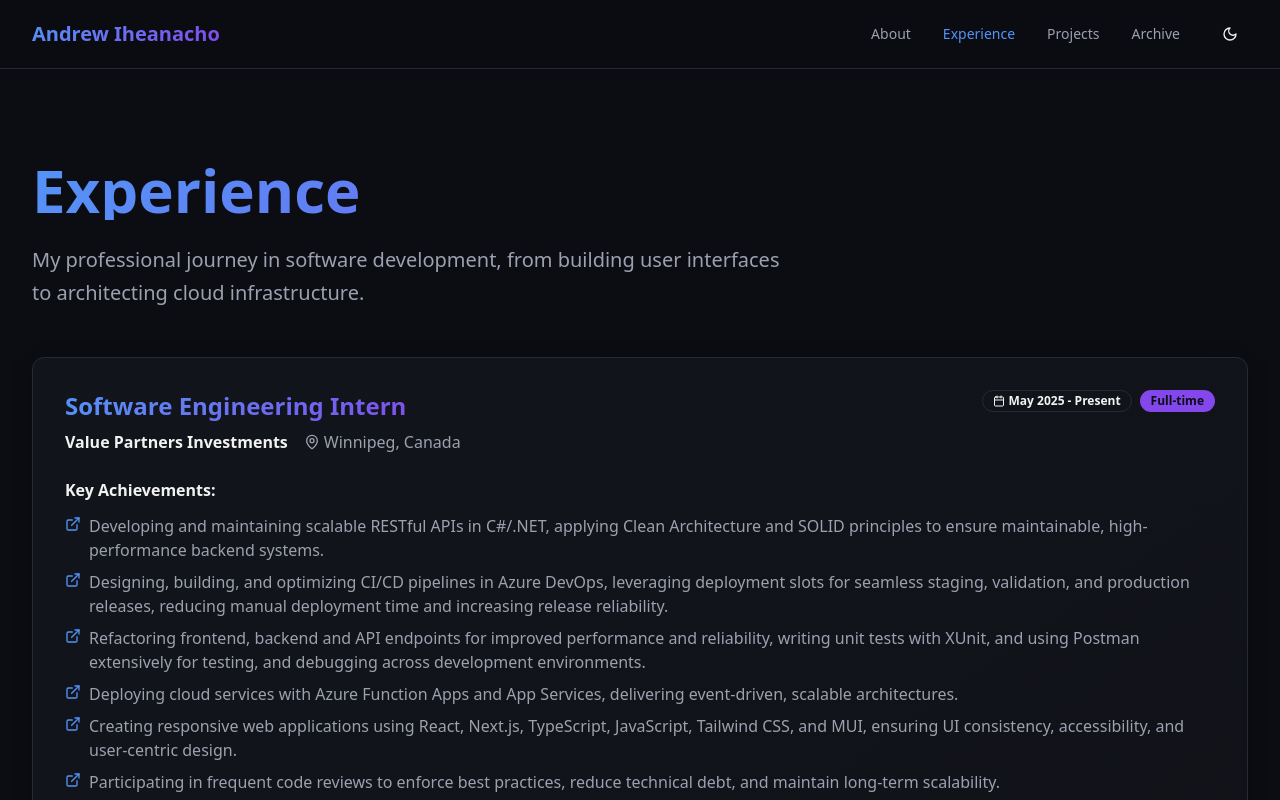
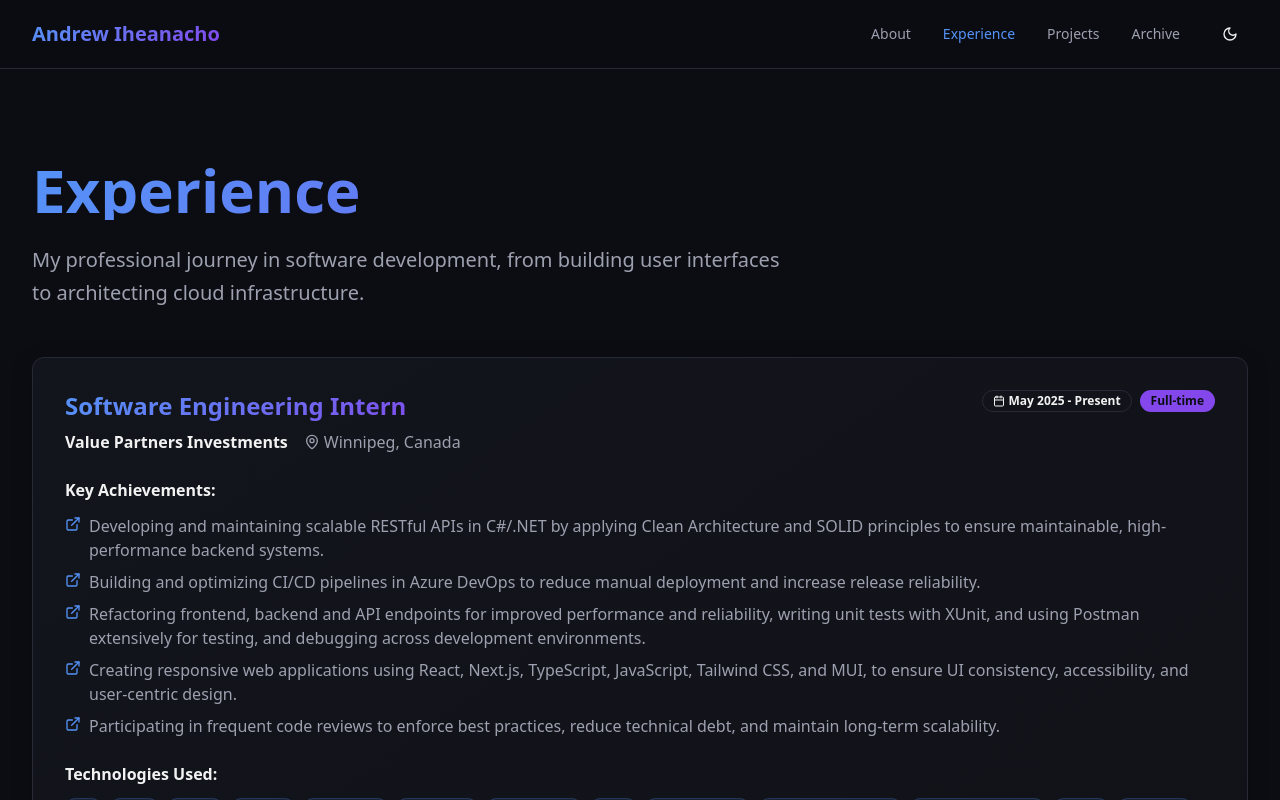
Before and after one commit to Andrew-Ih/Dev_Portfolio, a React (Vite) app in the folder dev-portfolio/: page /experience in a window 1280 px wide. Both pictures are taken after a click on the button "View My Work". Shown: the top 800 px of the page. Built offline with nearby package versions, Linux system fonts and the light colour scheme.

Commit message:
Updated Resume and experience descriptions

```diff
--- a/dev-portfolio/src/components/portfolio/sections/experience-section.tsx
+++ b/dev-portfolio/src/components/portfolio/sections/experience-section.tsx
@@ -12,11 +12,10 @@ const experiences = [
     // description: "Leading development of scalable web applications using React, Node.js, and AWS cloud services. Architected microservices infrastructure serving 100k+ users.",
     technologies: ["C#", ".NET", "React", "Next.js", "TypeScript", "JavaScript", "Tailwind CSS", "MUI", "Azure DevOps", "Azure Function Apps", "Azure App Services", "XUnit", "Postman"],
     achievements: [
-      "Developing and maintaining scalable RESTful APIs in C#/.NET, applying Clean Architecture and SOLID principles to ensure maintainable, high-performance backend systems.",
-      "Designing, building, and optimizing CI/CD pipelines in Azure DevOps, leveraging deployment slots for seamless staging, validation, and production releases, reducing manual deployment time and increasing release reliability.",
-      "Refactoring frontend, backend and API endpoints for improved performance and reliability, writing unit tests with XUnit, and using Postman extensively for testing, and debugging across development environments. ",
-      "Deploying cloud services with Azure Function Apps and App Services, delivering event-driven, scalable architectures.",
-      "Creating responsive web applications using React, Next.js, TypeScript, JavaScript, Tailwind CSS, and MUI, ensuring UI consistency, accessibility, and user-centric design.",
+      "Developing and maintaining scalable RESTful APIs in C#/.NET by applying Clean Architecture and SOLID principles to ensure maintainable, high-performance backend systems.",
+      "Building and optimizing CI/CD pipelines in Azure DevOps to reduce manual deployment and increase release reliability.",
+      "Refactoring frontend, backend and API endpoints for improved performance and reliability, writing unit tests with XUnit, and using Postman extensively for testing, and debugging across development environments.",
+      "Creating responsive web applications using React, Next.js, TypeScript, JavaScript, Tailwind CSS, and MUI, to ensure UI consistency, accessibility, and user-centric design.",
       "Participating in frequent code reviews to enforce best practices, reduce technical debt, and maintain long-term scalability.",
     ]
   },
@@ -29,10 +28,10 @@ const experiences = [
     // description: "Developed and maintained multiple client projects using modern web technologies. Collaborated with design teams to create pixel-perfect user interfaces.",
     technologies: ["Azure AD", "Entra", "Exchange Admin Center", "PowerShell", "Cherwell", "IT Service Management"],
     achievements: [
-      "Managed user accounts and permissions through Azure AD, Entra, and Exchange Admin Center.",
-      "Automated tasks using PowerShell to streamline account creation, management, troubleshooting and issue resolution.",
-      "Resolved 30+ daily tickets using Cherwell and IT service management tools, improving issue resolution time by 20%",
-      "Created detailed documentation and training materials to improve resource utilization and reduce recurring technical issues."
+      "Automated account provisioning and maintenance by developing PowerShell scripts to reduce manual setup time.",
+      "Improved ticket resolution speed by building reusable automation scripts and tools that streamlined common workflows.",
+      "Minimized system downtime and ensured reliability for 10,000+ users by resolving 30+ daily tickets through troubleshooting of authentication, permissions, and system errors",
+      "Reduced repeat tickets by developing clear technical documentation and onboarding guides that prevented recurring issues."
     ]
   },
   {
@@ -165,7 +164,7 @@ export function ExperienceSection() {
                 </Badge>
                 </div>
                 <p className="text-foreground-muted text-sm">
-                Expected graduation with focus on software engineering and system design.
+                Expected graduation in December 2026.
                 </p>
             </CardContent>
             </Card>
```
Also changed, not shown: 1 other file (tests, documents, lock files or other folders).
